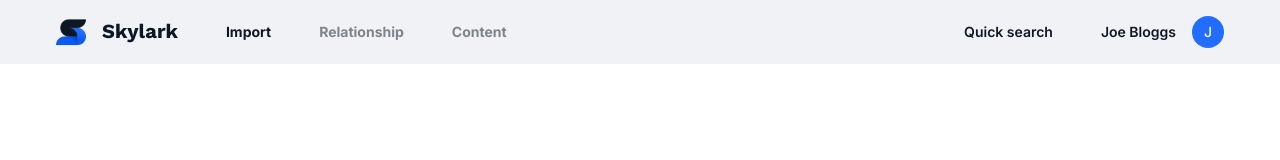
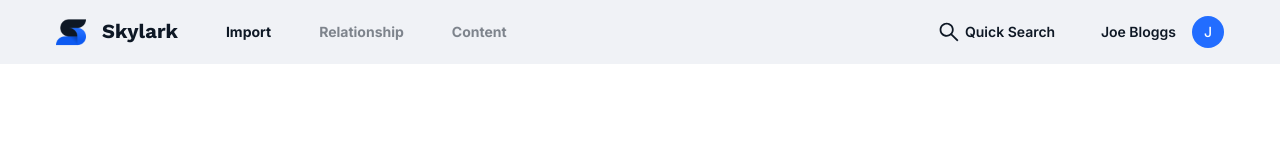
Before and after one commit to skylark-platform/skylark-ui, a Next.js app: page / in a window 1280 px wide. Shown: the top 160 px of the page. Built offline with nearby package versions, Linux system fonts and the light colour scheme; what tailwindcss-radix would draw is missing.

Commit message:
feat: Add QuickSearch component

```diff
--- a/package.json
+++ b/package.json
@@ -21,6 +21,7 @@
     "postcss": "^8.4.18",
     "react": "18.2.0",
     "react-dom": "18.2.0",
+    "react-icons": "^4.6.0",
     "tailwindcss": "^3.2.1",
     "tailwindcss-radix": "^2.6.1"
   },
--- a/src/components/navigation/bar/bar.component.tsx
+++ b/src/components/navigation/bar/bar.component.tsx
@@ -2,6 +2,7 @@ import Image from "next/image";
 import Link from "next/link";
 import Logo from "../../../../public/images/skylark.png";
 import { UserAvatar } from "../../user";
+import { QuickSearch } from "../search/search.component";
 
 const apps = [
   {
@@ -47,11 +48,9 @@ export const NavigationBar = () => {
           </Link>
         ))}
       </div>
-      <div className="flex items-center gap-8 md:gap-12 font-semibold">
-        <div>
-          <p>Quick search</p>
-        </div>
-        <div className="flex items-center">
+      <div className="flex items-center font-semibold">
+        <QuickSearch />
+        <div className="flex items-center ml-2 md:ml-6">
           <p className="hidden md:block mr-3 lg:mr-4">{dummyUser.name}</p>
           <UserAvatar name={dummyUser.name} src="" />
         </div>
--- /dev/null
+++ b/src/components/navigation/search/search.component.tsx
@@ -0,0 +1,16 @@
+import { AiOutlineSearch } from "react-icons/ai";
+
+export const QuickSearch = () => (
+  <div className="p-1 w-32 md:w-36 flex items-center group justify-end hover:w-40 focus-within:w-40 md:hover:w-44 md:focus-within:w-44 lg:hover:w-48 lg:focus-within:w-48 transition-width">
+    <input
+      type="text"
+      className="w-0 group-hover:w-full group-focus-within:w-full transition-width group-hover:mr-1 group-focus-within:mr-1 text-sm py-1 group-hover:px-1 group-focus-within:px-1 border-b border-black bg-transparent outline-none"
+    />
+    <button>
+      <AiOutlineSearch className="h-5 w-5 md:h-6 md:w-6 my-1" />
+    </button>
+    <span className="whitespace-nowrap w-full show group-hover:w-0 group-focus-within:w-0 overflow-hidden transition-width ml-1 group-hover:ml-0 group-focus-within:ml-0">
+      {`Quick Search`}
+    </span>
+  </div>
+);
--- a/tailwind.config.js
+++ b/tailwind.config.js
@@ -19,6 +19,9 @@ module.exports = {
         black: "#0E1825",
         "brand-primary": "#226DFF",
       },
+      transitionProperty: {
+        width: "width",
+      },
     },
   },
   plugins: [require("tailwindcss-radix")()],
```
Also changed, not shown: 2 other files (tests, documents, lock files or other folders).
